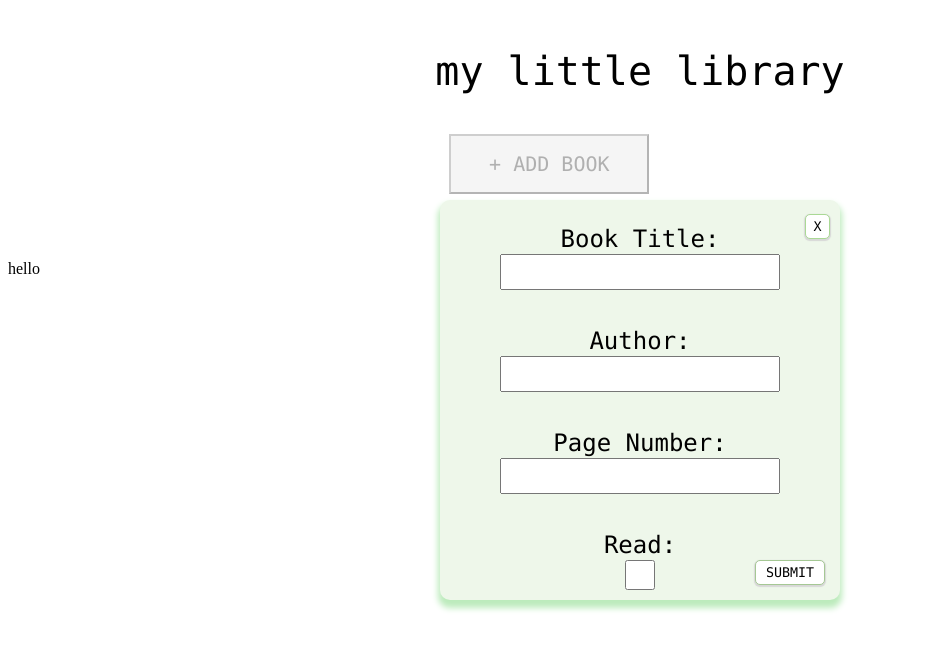
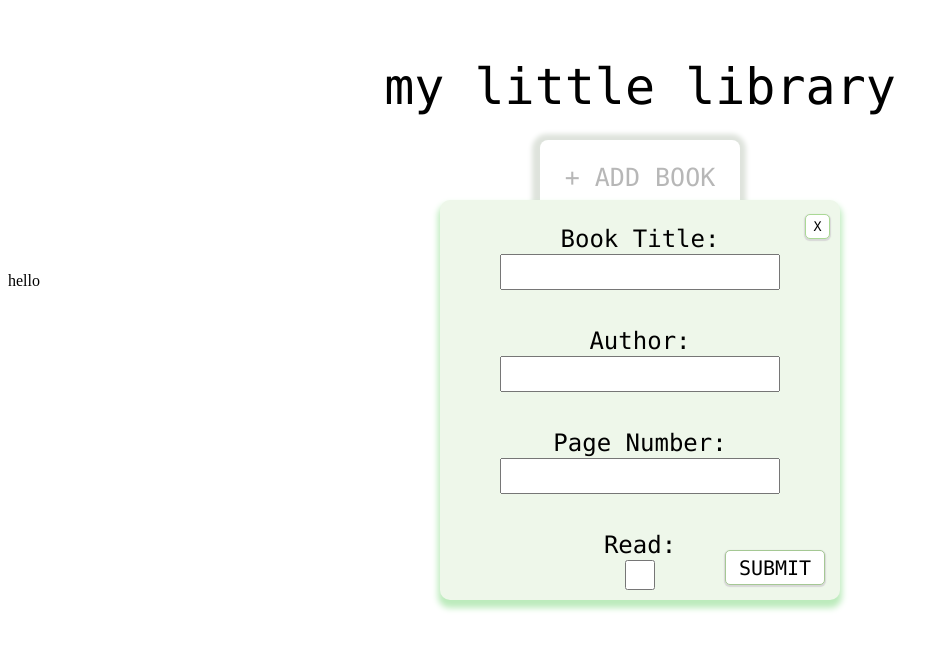
Before and after one commit to olvbrntly/Library, a plain HTML site: page index.html in a window 1280 px wide. Both pictures are taken after a click on the button "+ ADD BOOK". Shown: the top 650 px of the page, without its empty margins (0-949 px from the left). Drawn offline with Linux system fonts and the light colour scheme.

Commit message:
minor style/button changes

```diff
--- a/style.css
+++ b/style.css
@@ -48,11 +48,12 @@ form input{
 
 #formSubmit{
     text-align:center;
-    width:70px;
-    height:25px;
+    font-size: 20px;
+    width:100px;
+    height:35px;
     position:absolute;
-    left:315px;
-    top:360px;
+    left:285px;
+    top:350px;
     border-radius:5px;
     background-color:rgb(255, 255, 255);
     border:1px solid rgb(165, 200, 148);
@@ -70,19 +71,33 @@ body{
 #page-header{
     grid-column: 1/4;
     text-align: center;
-    font-size:40px;
+    font-size:50px;
+     margin-bottom: 1.5rem;
     font-family: 'Lucida Console', Courier, monospace;
 }
 
 #newBook{
     font-family: 'Lucida Console', Courier, monospace;
     background-color: whitesmoke;
-    font-size:20px;
+    font-size:25px;
     height:3em;
     width:200px;
-    margin:0 1em 0 1em;
+    margin:auto;
+    margin-top: 0;
+    border-radius:8px;
+    border:0px;
+    box-shadow: -1px 1px 5px 7px  rgb(222, 227, 220);
+    background-color: white;;
+}
 
-}
+#newBook:active {
+    background: #e5e5e5;
+    -webkit-box-shadow: inset 0px 0px 5px #c1c1c1;
+       -moz-box-shadow: inset 0px 0px 5px #c1c1c1;
+            box-shadow: inset 0px 0px 5px #c1c1c1;
+     outline: none;
+  }
+
 #library{
     grid-column:1/4;
     display:grid;
```
